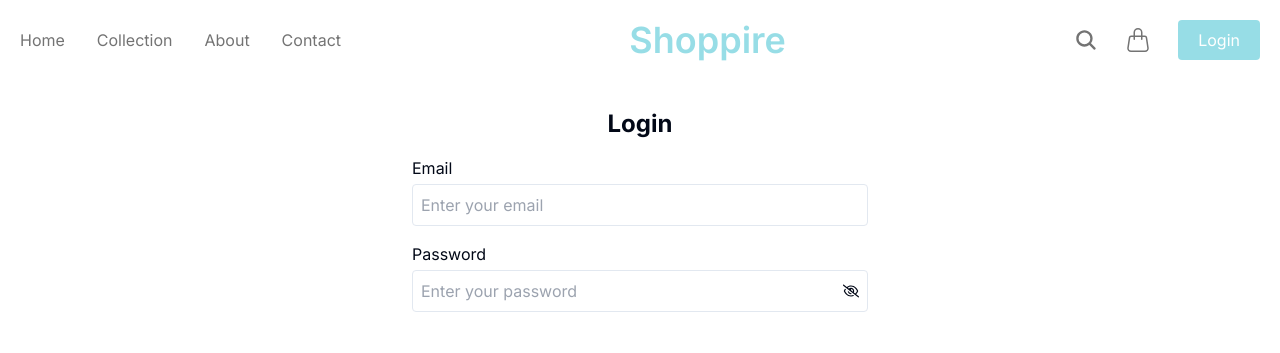
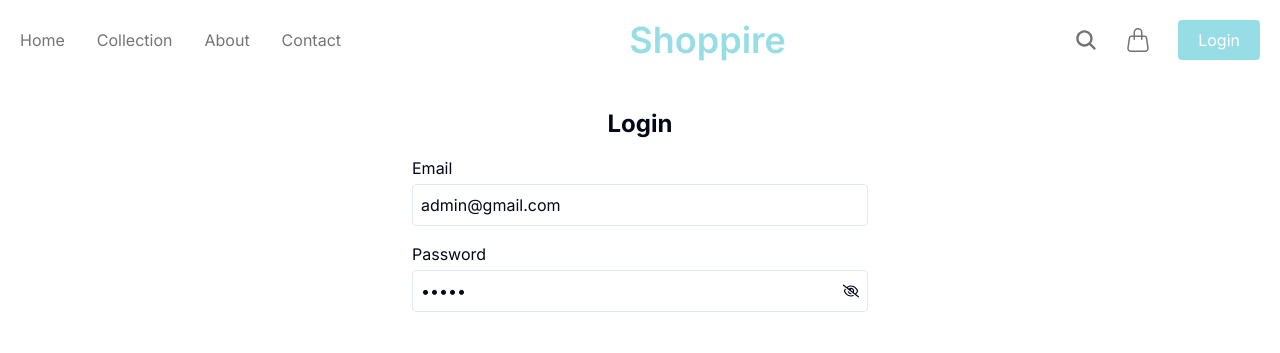
Before and after one commit to TANVIR0222/T-shop-client, a React (Vite) app: page /login in a window 1280 px wide. Shown: the top 353 px of the page. Built offline with nearby package versions, Linux system fonts and the light colour scheme; no server answers.

Commit message:
admin email, password

```diff
--- a/src/page/auth/Login.jsx
+++ b/src/page/auth/Login.jsx
@@ -61,6 +61,7 @@ const Login = () => {
             <input
               type="email"
               id="email"
+              defaultValue={'admin@gmail.com'}
               className=" p-2 border rounded outline-none focus:border-primary-200"
               name="email"
               placeholder="Enter your email"
@@ -75,6 +76,7 @@ const Login = () => {
                 id="password"
                 className="w-full outline-none"
                 name="password"
+                defaultValue={'admin'}
                 placeholder="Enter your password"
                 {...register("password", { required: true })}
               />
```
